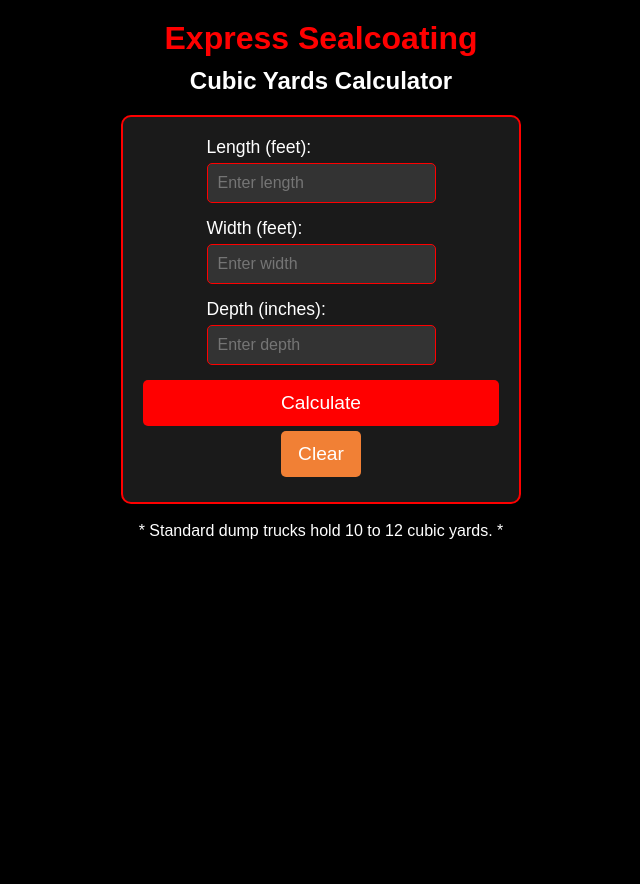
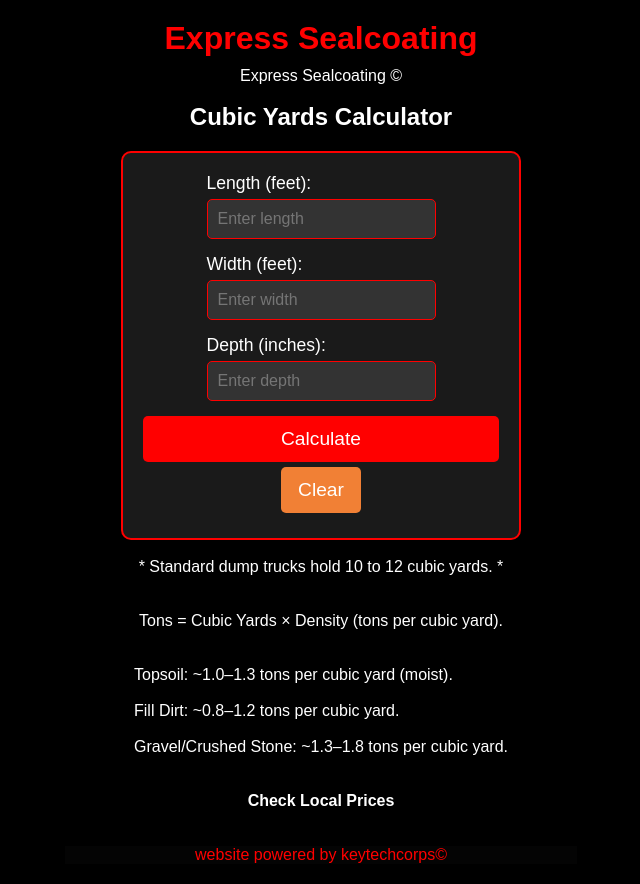
Before and after one commit to ChadLaBombarde/cubic-yards-calculator, a plain HTML site: page index.html in a window 1280 px wide. Shown: the whole page, without its empty margins (319-959 px from the left). Before the commit the page ends 800 px from the top, so only its background shows below. Drawn offline with Linux system fonts and the light colour scheme.

Commit message:
update1.1

```diff
--- a/index.html
+++ b/index.html
@@ -9,6 +9,8 @@
 <body>
   <header>
     <h1>Express Sealcoating</h1>
+    <p>Express Sealcoating &copy</p>
+    <br>
     <h2>Cubic Yards Calculator</h2>
   </header>
   <div class="calculator">
@@ -29,7 +31,19 @@
     <div id="result"></div>
   </div>
   <br>
-  <p>* Standard dump trucks hold 10 to 12 cubic yards. *</p>
+  <p>* Standard dump trucks hold 10 to 12 cubic yards. *</p><br>
+  <br>
+    Tons = Cubic Yards × Density (tons per cubic yard).</p><br>
+    <br>
+  <p>Topsoil: ~1.0–1.3 tons per cubic yard (moist).<br>
+    <br>
+     Fill Dirt: ~0.8–1.2 tons per cubic yard.<br>
+     <br>
+     Gravel/Crushed Stone: ~1.3–1.8 tons per cubic yard.</p><br>
+     <br>
+     <h4>Check Local Prices</h4><br>
+     <br>
+     <footer class="footer" >website powered by keytechcorps&copy</footer>
   <script src="./index.js"></script>
 </body>
 </html>
--- a/styles.css
+++ b/styles.css
@@ -119,3 +119,14 @@
         font-size: 0.9rem;
       }
     }
+    .footer{
+      width: 40vw;
+      height: auto;
+      color: #ff0000;
+      background-color: #040404;
+      display: flex;
+      flex-direction: column;
+      align-items: center;
+      justify-content: center;
+
+    }
```
